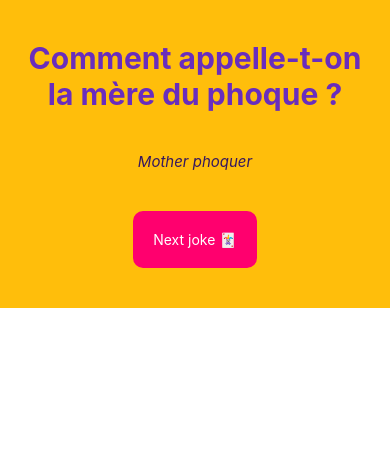
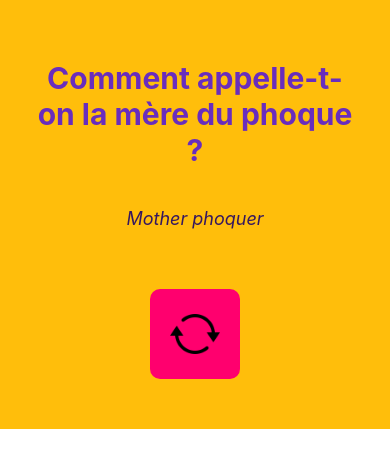
Before and after one commit to gurvanhenry/RandomJokeApp, a React Native app: screen / in a window 390 px wide. Shown: the top 468 px of the page. Built offline with nearby package versions, Linux system fonts and the light colour scheme.

Commit message:
Add refresh icon

```diff
--- a/src/App.tsx
+++ b/src/App.tsx
@@ -1,5 +1,12 @@
 import React from 'react';
-import {Pressable, SafeAreaView, StatusBar, Text, View} from 'react-native';
+import {
+  Image,
+  Pressable,
+  SafeAreaView,
+  StatusBar,
+  Text,
+  View,
+} from 'react-native';
 
 const COLORS = {
   background: '#ffbe0b',
@@ -14,16 +21,20 @@ const App = () => {
   return (
     <SafeAreaView style={{backgroundColor: COLORS.background}}>
       <StatusBar barStyle={'light-content'} />
+      <View style={{flexDirection: 'column', height: '100%'}}>
         <View
           style={{
+            flex: 1,
             justifyContent: 'center',
-          alignItems: 'center',
-          height: '100%',
-          paddingBottom: 40,
+            marginVertical: 20,
+            marginHorizontal: 10,
           }}>
           <Question />
           <Answer />
+        </View>
+        <View>
           <NextJokeButton onPress={() => console.log('next joke!')} />
+        </View>
       </View>
     </SafeAreaView>
   );
@@ -52,7 +63,7 @@ const Answer = () => {
     <Text
       style={{
         textAlign: 'center',
-        fontSize: 15,
+        fontSize: 18,
         paddingHorizontal: 20,
         paddingVertical: 40,
         color: COLORS.answer,
@@ -70,9 +81,15 @@ const NextJokeButton = ({onPress}: {onPress: () => void}) => {
         backgroundColor: pressed ? COLORS.buttonPressed : COLORS.button,
         borderRadius: 10,
         padding: 20,
+        marginBottom: 50,
+        alignSelf: 'center',
       })}
       onPress={onPress}>
-      <Text style={{color: COLORS.buttonText}}>Next joke 🃏</Text>
+      {/* <Text style={{color: COLORS.buttonText, fontSize: 16}}>Next joke 🃏</Text> */}
+      <Image
+        style={{height: 50, width: 50}}
+        source={require('./assets/refresh.png')}
+      />
     </Pressable>
   );
 };
```
Also changed, not shown: src/assets/refresh.png (added). Lines whose indentation alone changed are shown as unchanged.
